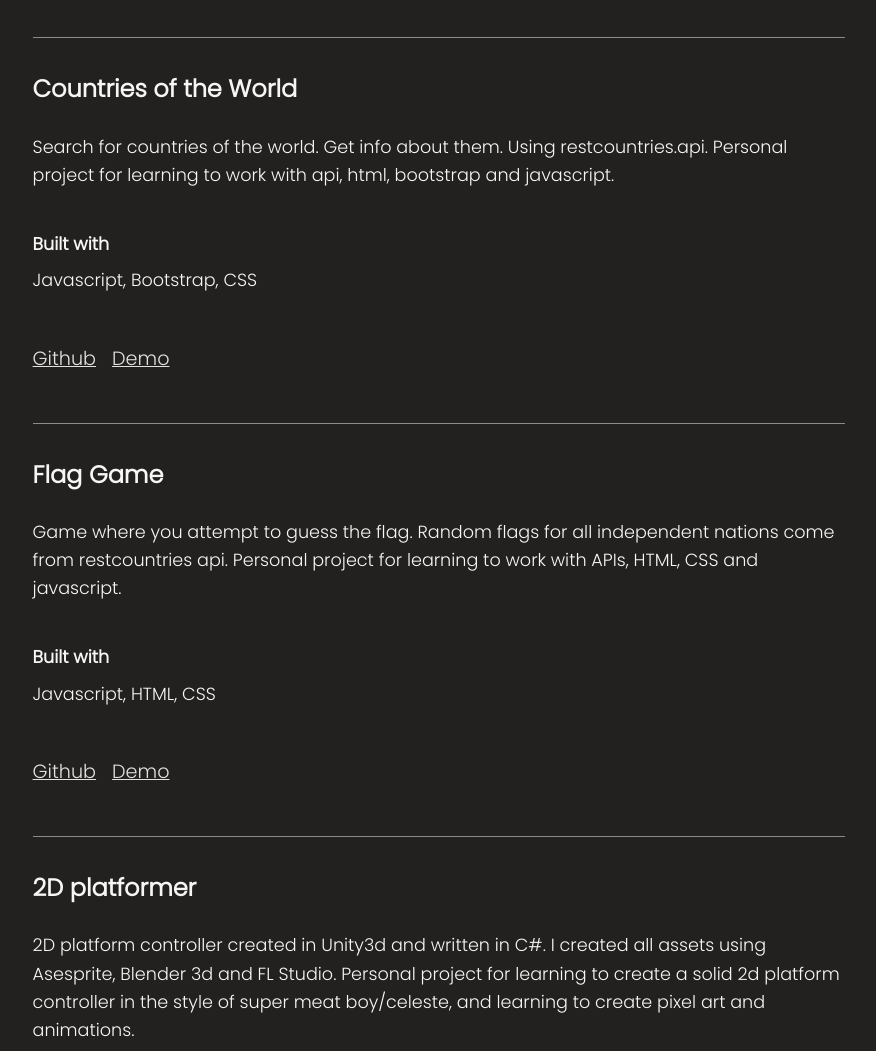
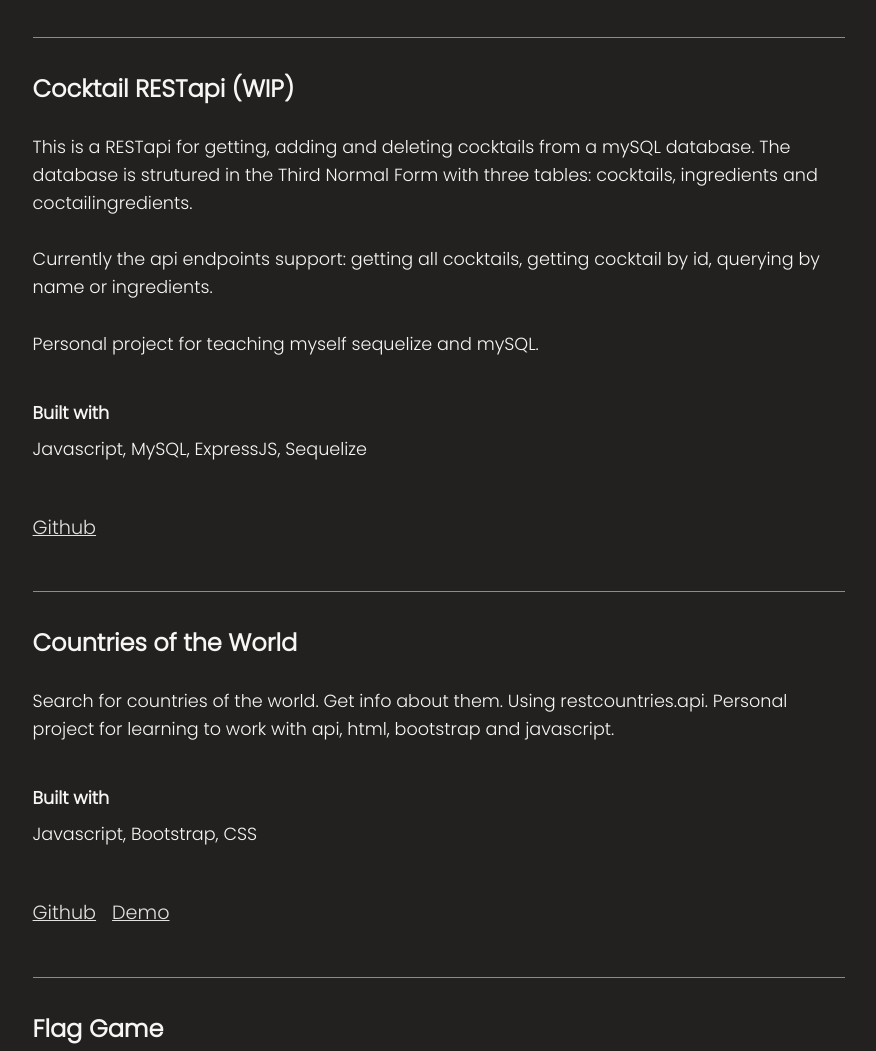
Before and after one commit to jorgeneikemo/portfolio, a plain HTML site: page index.html in a window 1280 px wide. Shown: the part 1660-2711 px from the top of the page, without its empty margins (201-1077 px from the left). Drawn offline with nearby package versions, Linux system fonts and the light colour scheme.

Commit message:
added restapi

```diff
--- a/index.html
+++ b/index.html
@@ -48,6 +48,18 @@
                     </div>
                 </div>
                 <div class="card">
+                    <h3>Cocktail RESTapi (WIP)</h3>
+                    <p>This is a RESTapi for getting, adding and deleting cocktails from a mySQL database. The database is strutured in the Third Normal Form with three tables: cocktails, ingredients and coctailingredients. <br><br>
+                    Currently the api endpoints support: getting all cocktails, getting cocktail by id, querying by name or ingredients. <br><br>
+                    Personal project for teaching myself sequelize and mySQL.</p>
+                    <h4>Built with</h4>
+                    <p>Javascript, MySQL, ExpressJS, Sequelize</p>
+                    <div class="buttons">
+                        <a class="link" href="https://github.com/jorgeneikemo/drinksREST" target="_blank">Github</a>
+                        </a>
+                    </div>
+                </div>
+                <div class="card">
                     <h3>Countries of the World</h3>
                     <p>Search for countries of the world. Get info about them. Using restcountries.api. Personal project for learning to work with api, html, bootstrap and javascript.</p>
                     <h4>Built with</h4>
```
